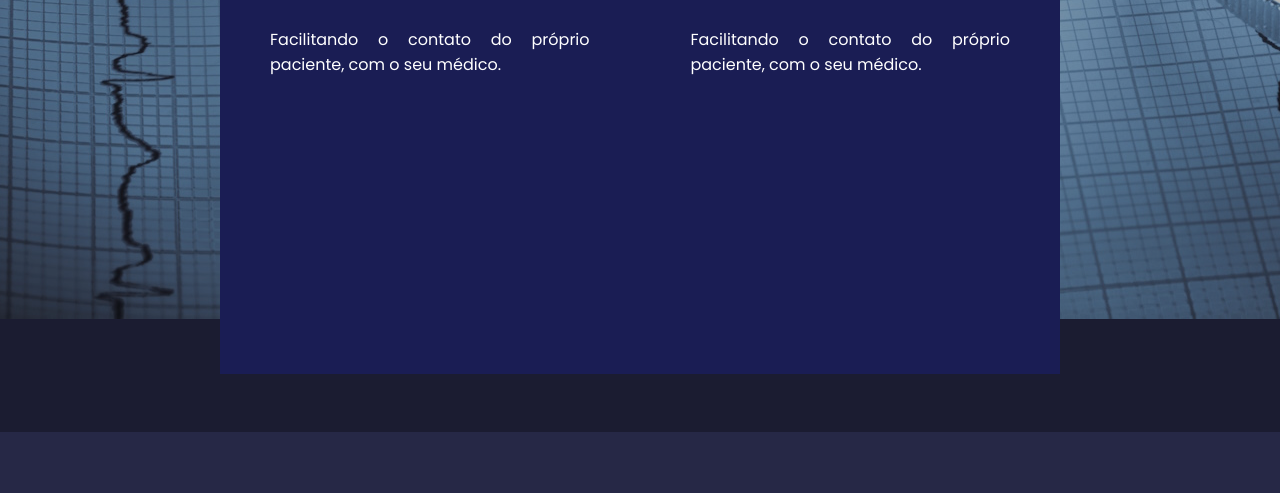
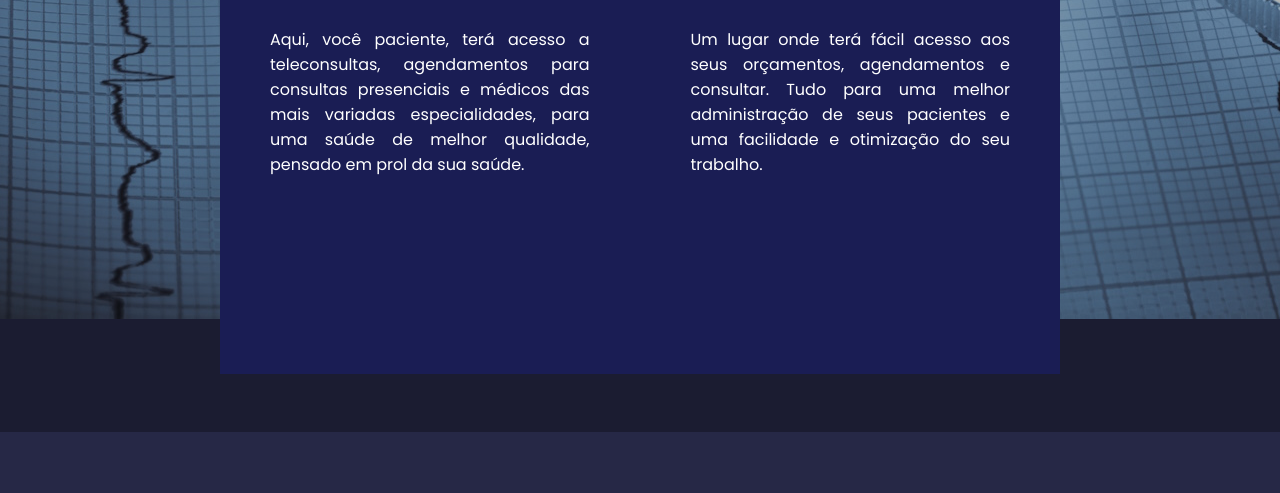
Before and after one commit to Desenvolvimento-Web-group/projeto-extensionista, a plain HTML site: page projDevWeb-Main/index.html in a window 1280 px wide. Shown: the part 981-1474 px from the top of the page. Drawn offline with Linux system fonts and the light colour scheme.

Commit message:
Add files via upload

```diff
--- a/projDevWeb-Main/index.html
+++ b/projDevWeb-Main/index.html
@@ -32,9 +32,10 @@
           <div style="width: 250px; justify-content: center; align-items: center; margin-left: auto; margin-right: auto;">
             <img src="https://vivamais.cemigsaude.org.br/wp-content/uploads/2020/07/cemigsaude_cemigsaude_image_996-scaled.jpeg" style="width: 100%; margin-bottom: 20px">
           </div>
-          <p style="margin: 30px; color: white">Facilitando o contato
-          do próprio paciente,
-          com o seu médico.</p>
+          <p style="margin: 30px; color: white">Aqui, você paciente, terá acesso a teleconsultas,
+          agendamentos para consultas presenciais e médicos das mais variadas especialidades,
+          para uma saúde de melhor qualidade, pensado em prol da sua saúde.
+          </p>
         </div>
 
         <div style="background-color: white; width: 2px;"></div>
@@ -44,9 +45,9 @@
           <div style="width: 250px; justify-content: center; align-items: center; margin-left: auto; margin-right: auto;">
             <img src="https://blog.ipog.edu.br/wp-content/uploads/2017/10/m%C3%A9dico.jpg" style="width: 100%; margin-bottom: 20px">
           </div>
-          <p style="margin: 30px; color: white;">Facilitando o contato
-          do próprio paciente,
-          com o seu médico.</p>
+          <p style="margin: 30px; color: white;">Um lugar onde terá fácil acesso aos seus orçamentos, agendamentos e consultar.
+          Tudo para uma melhor administração de seus pacientes e uma facilidade e otimização do seu trabalho.
+          </p>
         </div>
       </div>
     </div>
```
